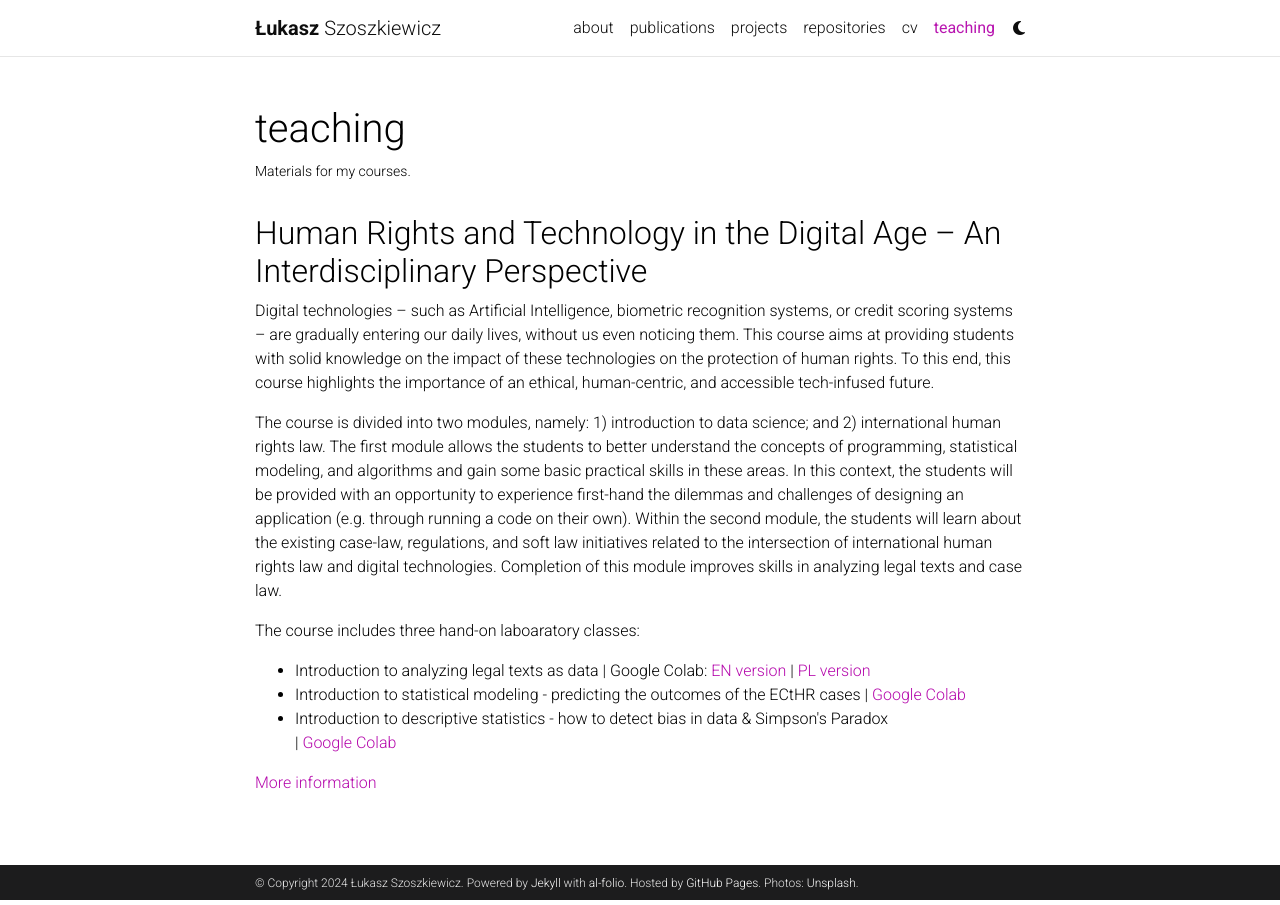
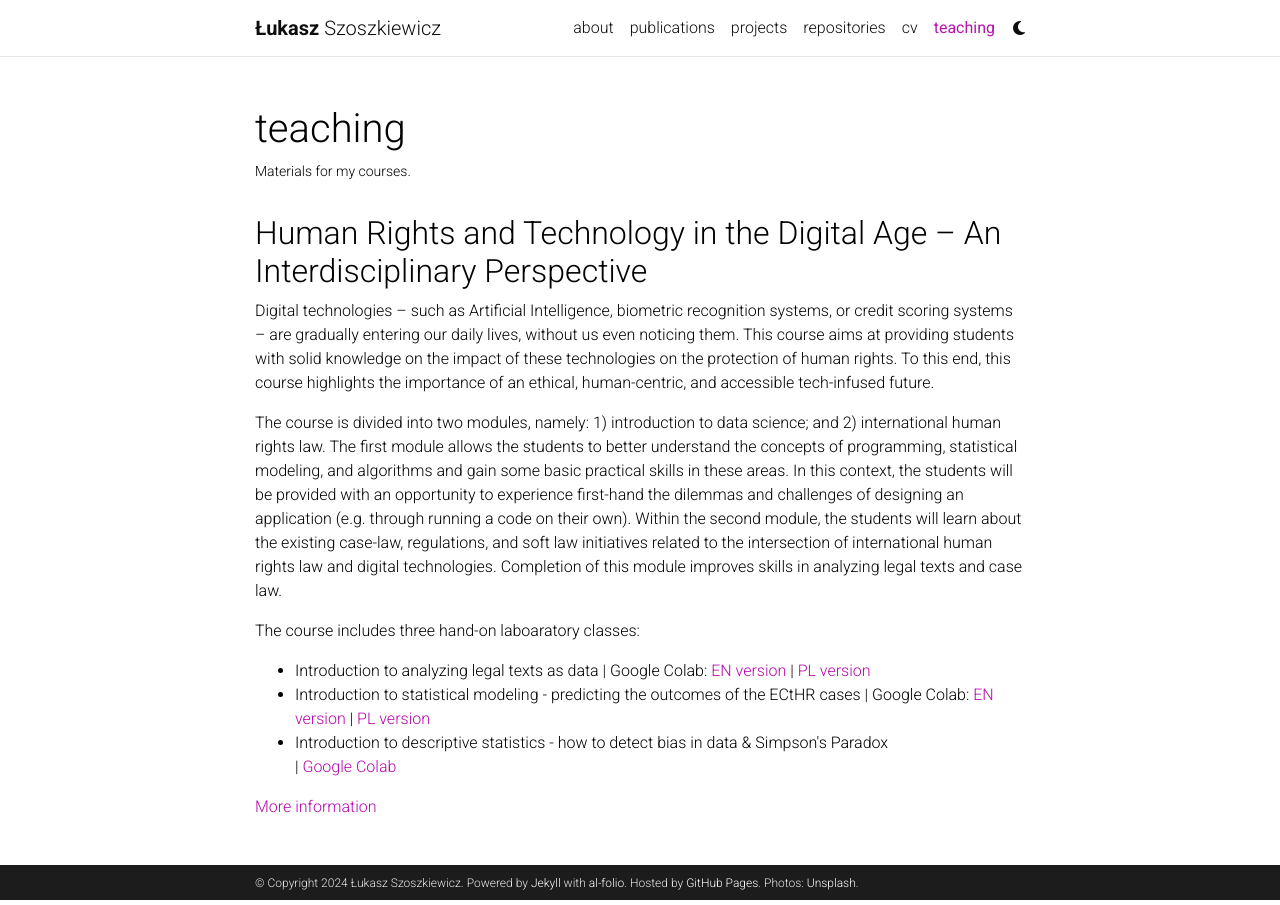
Before and after one commit to lszoszk/lszoszk.github.io, a Jekyll site: the page built from _pages/teaching.md, in a window 1280 px wide. Built offline with Jekyll 4.4.1, drawn with Linux system fonts in a browser that asks for light colours; comment, search, counter and statistics services are not loaded; a style sheet for code colours, icons or effects is not loaded.

Commit message:
Teaching update

```diff
--- a/_pages/teaching.md
+++ b/_pages/teaching.md
@@ -15,7 +15,7 @@
 The course includes three hand-on laboaratory classes:
 <ul>
 <li>Introduction to analyzing legal texts as data | Google Colab: <a href="https://colab.research.google.com/drive/1UldzcjlsbsyPsWq3QCveW-rr_u5-vLgd?usp=sharing">EN version</a> | <a href="https://colab.research.google.com/drive/1R6D8WYGCtRX_JUKWfaz69GhWHhwyFtil?usp=sharing">PL version</a></li>
-<li>Introduction to statistical modeling - predicting the outcomes of the ECtHR cases | <a href="https://colab.research.google.com/drive/19HVAq40ay3oBLLsxCEWjJG675UzyX5KV?usp=sharing">Google Colab</a></li>
+<li>Introduction to statistical modeling - predicting the outcomes of the ECtHR cases | Google Colab: <a href="https://colab.research.google.com/drive/1AFMhbAwAQtJUgAWGuA5vOT3805CDg5HE?usp=sharing"> EN version</a> | <a href="https://colab.research.google.com/drive/19HVAq40ay3oBLLsxCEWjJG675UzyX5KV?usp=sharing">PL version</a></li>
 <li>Introduction to descriptive statistics - how to detect bias in data & Simpson's Paradox</li> | <a href="https://colab.research.google.com/drive/1BGyL1VMKHsEz4-bHVW9m0JMTKRV3937_?usp=sharing">Google Colab</a>
 </ul>
 
```
